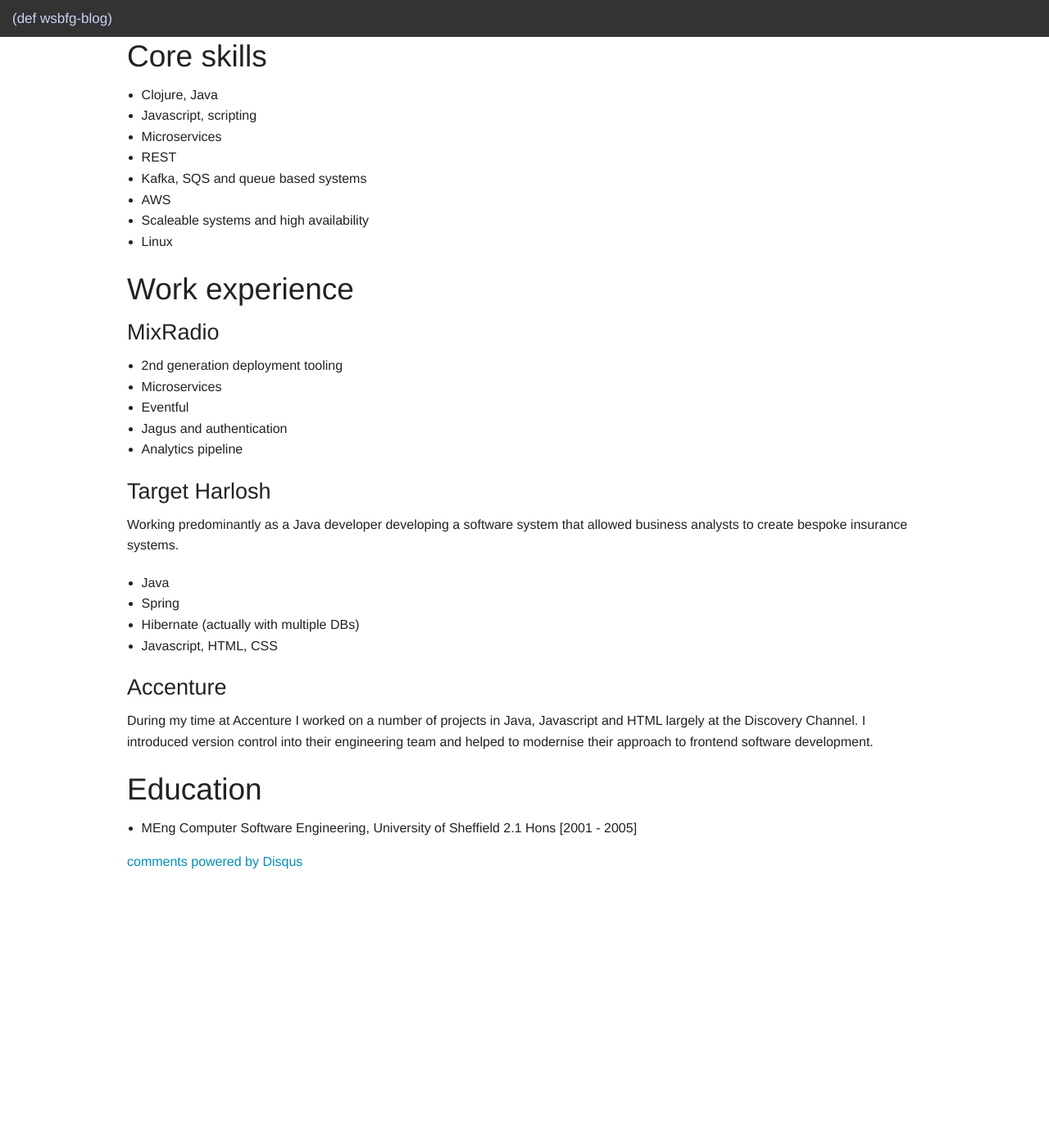
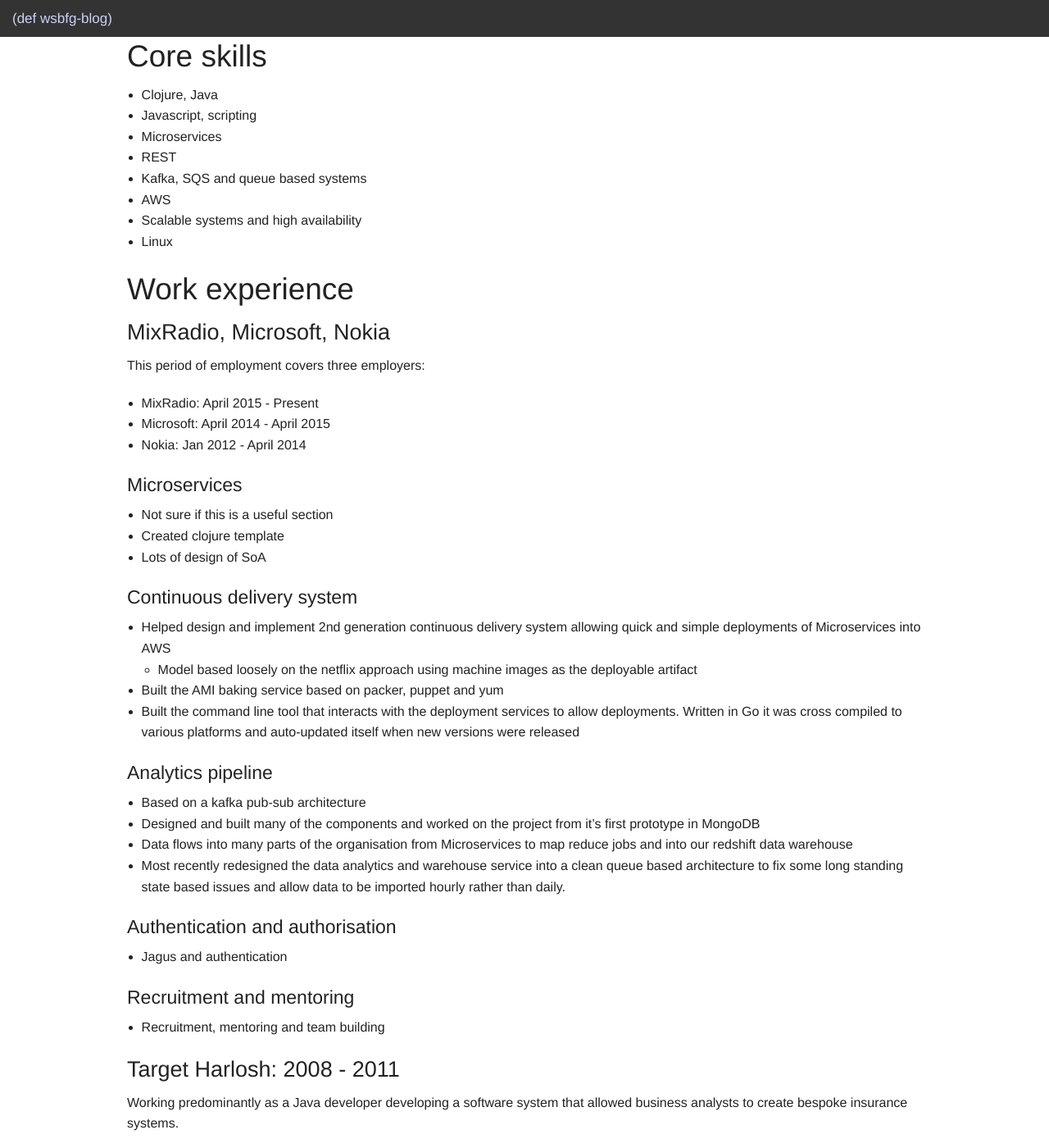
Before and after one commit to whostolebenfrog/whostolebenfrog.github.io, a Jekyll site: the page built from _posts/2016-02-17-cv.markdown, in a window 1280 px wide and 1400 px high, scrolled down 242 px. Shown: the whole window at 82% size. Built offline with Jekyll 4.4.1, drawn with Linux system fonts in a browser that asks for light colours; Markdown is read by kramdown in place of the engine named in the settings; comment, search, counter and statistics services are not loaded; before the commit the page ends 1301 px from its top, so only the background shows below that; some of the changed text lies outside the part shown.

Commit message:
Add some more info to the CV - still a rough draft

```diff
--- a/_posts/2016-02-17-cv.markdown
+++ b/_posts/2016-02-17-cv.markdown
@@ -16,20 +16,42 @@
 * REST
 * Kafka, SQS and queue based systems
 * AWS
-* Scaleable systems and high availability
+* Scalable systems and high availability
 * Linux
 
 ## Work experience
 
-### MixRadio
+### MixRadio, Microsoft, Nokia
 
-* 2nd generation deployment tooling
-* Microservices
-* Eventful
+This period of employment covers three employers:
+* MixRadio: April 2015 - Present
+* Microsoft: April 2014 - April 2015
+* Nokia: Jan 2012 - April 2014
+
+#### Microservices
+* Not sure if this is a useful section
+* Created clojure template
+* Lots of design of SoA
+
+#### Continuous delivery system
+* Helped design and implement 2nd generation continuous delivery system allowing quick and simple deployments of Microservices into AWS
+  * Model based loosely on the netflix approach using machine images as the deployable artifact
+* Built the AMI baking service based on packer, puppet and yum
+* Built the command line tool that interacts with the deployment services to allow deployments. Written in Go it was cross compiled to various platforms and auto-updated itself when new versions were released
+
+#### Analytics pipeline
+* Based on a kafka pub-sub architecture
+* Designed and built many of the components and worked on the project from it's first prototype in MongoDB
+* Data flows into many parts of the organisation from Microservices to map reduce jobs and into our redshift data warehouse
+* Most recently redesigned the data analytics and warehouse service into a clean queue based architecture to fix some long standing state based issues and allow data to be imported hourly rather than daily.
+
+#### Authentication and authorisation
 * Jagus and authentication
-* Analytics pipeline
 
-### Target Harlosh
+#### Recruitment and mentoring
+* Recruitment, mentoring and team building
+
+### Target Harlosh: 2008 - 2011
 
 Working predominantly as a Java developer developing a software system that allowed business analysts to create bespoke insurance systems.
 * Java
@@ -37,7 +59,7 @@
 * Hibernate (actually with multiple DBs)
 * Javascript, HTML, CSS
 
-### Accenture
+### Accenture: 2006 - 2008
 
 During my time at Accenture I worked on a number of projects in Java, Javascript and HTML largely at the Discovery Channel. I introduced version control into their engineering team and helped to modernise their approach to frontend software development.
 
```
